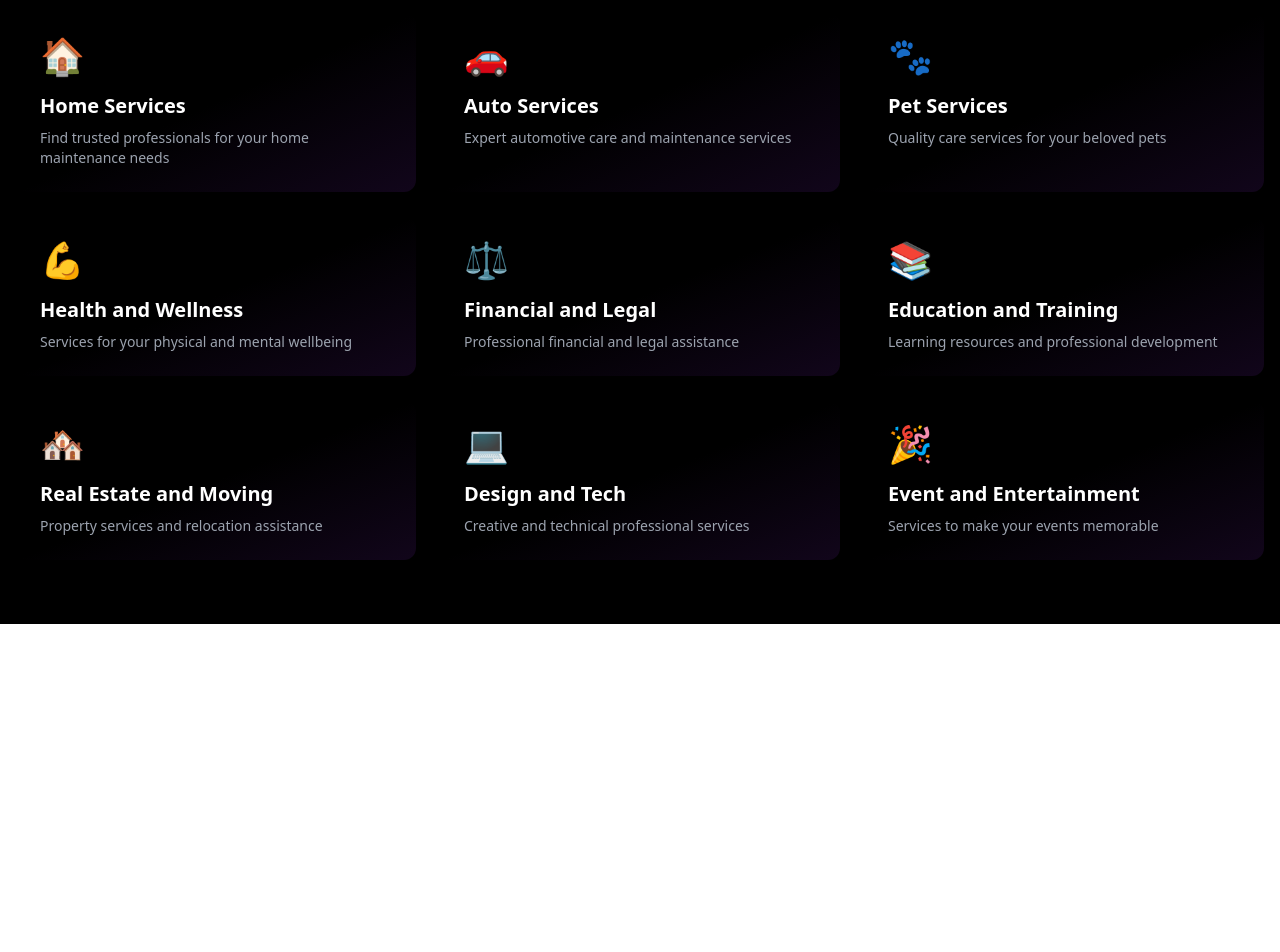
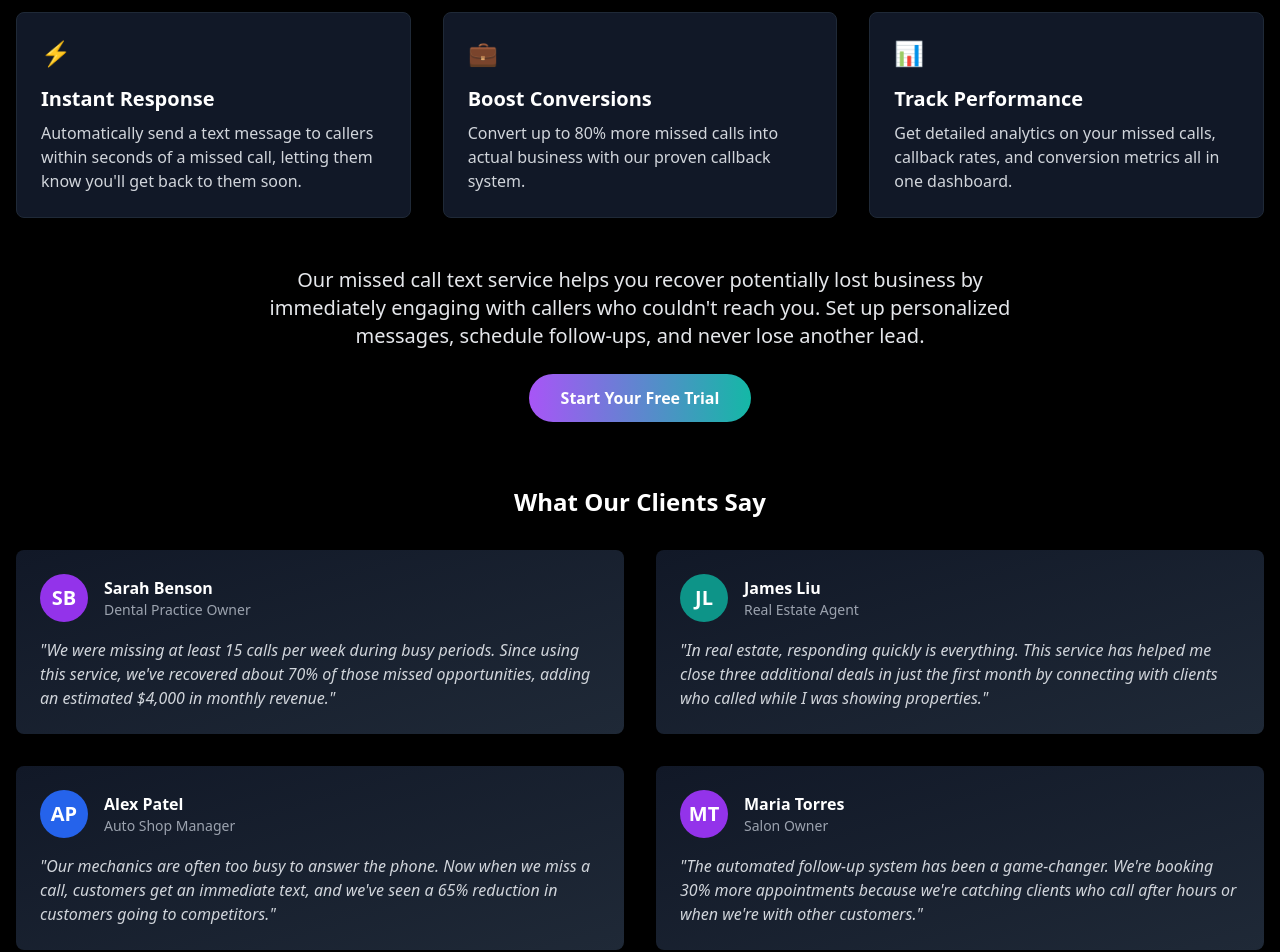
Before and after one commit to norgias/local-service-hub, a React (Vite) app: page / in a window 1280 px wide. Shown: the part 840-1792 px from the top of the page. Before the commit the page ends 1464 px from the top, so only its background shows below. Built offline with nearby package versions, Linux system fonts and the light colour scheme; no server answers.

Commit message:
Update Home.tsx

```diff
--- a/src/pages/Home.tsx
+++ b/src/pages/Home.tsx
@@ -1,6 +1,4 @@
 import React from 'react';
-import { categories } from '../data/categories';
-import CategoryCard from '../components/CategoryCard';
 import HeroCarousel from '../components/HeroCarousel';
 
 export default function Home() {
@@ -20,15 +18,97 @@ export default function Home() {
         </div>
       </div>
 
-      {/* Categories Grid */}
+      {/* New Content Section */}
       <div className="max-w-7xl mx-auto px-4 py-16">
-        <h2 className="text-3xl font-bold mb-12 text-center">
-          Explore Our Service Categories
+        <h2 className="text-3xl font-bold mb-12 text-center bg-gradient-to-r from-teal-400 to-purple-400 text-transparent bg-clip-text">
+          Never Miss Another Opportunity
         </h2>
-        <div className="grid grid-cols-1 md:grid-cols-2 lg:grid-cols-3 gap-6">
-          {categories.map((category) => (
-            <CategoryCard key={category.id} {...category} />
-          ))}
+
+        {/* Benefits Section */}
+        <div className="mb-16">
+          <div className="grid grid-cols-1 md:grid-cols-3 gap-8 mb-12">
+            <div className="bg-gray-900 p-6 rounded-lg border border-gray-800 hover:border-purple-500 transition-all">
+              <div className="text-purple-400 text-2xl mb-4">⚡</div>
+              <h3 className="text-xl font-bold mb-2">Instant Response</h3>
+              <p className="text-gray-300">Automatically send a text message to callers within seconds of a missed call, letting them know you'll get back to them soon.</p>
+            </div>
+
+            <div className="bg-gray-900 p-6 rounded-lg border border-gray-800 hover:border-teal-500 transition-all">
+              <div className="text-teal-400 text-2xl mb-4">💼</div>
+              <h3 className="text-xl font-bold mb-2">Boost Conversions</h3>
+              <p className="text-gray-300">Convert up to 80% more missed calls into actual business with our proven callback system.</p>
+            </div>
+
+            <div className="bg-gray-900 p-6 rounded-lg border border-gray-800 hover:border-blue-500 transition-all">
+              <div className="text-blue-400 text-2xl mb-4">📊</div>
+              <h3 className="text-xl font-bold mb-2">Track Performance</h3>
+              <p className="text-gray-300">Get detailed analytics on your missed calls, callback rates, and conversion metrics all in one dashboard.</p>
+            </div>
+          </div>
+
+          <div className="text-center max-w-3xl mx-auto mb-12">
+            <p className="text-xl text-gray-200 mb-6">
+              Our missed call text service helps you recover potentially lost business by immediately engaging with callers who couldn't reach you. Set up personalized messages, schedule follow-ups, and never lose another lead.
+            </p>
+            <button className="bg-gradient-to-r from-purple-500 to-teal-500 text-white font-bold py-3 px-8 rounded-full hover:from-purple-600 hover:to-teal-600 transition-all">
+              Start Your Free Trial
+            </button>
+          </div>
+        </div>
+
+        {/* Testimonials Section */}
+        <div>
+          <h3 className="text-2xl font-bold mb-8 text-center">What Our Clients Say</h3>
+
+          <div className="grid grid-cols-1 md:grid-cols-2 gap-8">
+            <div className="bg-gradient-to-br from-gray-900 to-gray-800 p-6 rounded-lg">
+              <div className="flex items-center mb-4">
+                <div className="w-12 h-12 bg-purple-600 rounded-full flex items-center justify-center text-xl font-bold mr-4">SB</div>
+                <div>
+                  <p className="font-bold">Sarah Benson</p>
+                  <p className="text-sm text-gray-400">Dental Practice Owner</p>
+                </div>
+              </div>
+              <p className="text-gray-300 italic">"We were missing at least 15 calls per week during busy periods. Since using this service, we've recovered about 70% of those missed opportunities, adding an estimated $4,000 in monthly revenue."</p>
+            </div>
+
+            <div className="bg-gradient-to-br from-gray-900 to-gray-800 p-6 rounded-lg">
+              <div className="flex items-center mb-4">
+                <div className="w-12 h-12 bg-teal-600 rounded-full flex items-center justify-center text-xl font-bold mr-4">JL</div>
+                <div>
+                  <p className="font-bold">James Liu</p>
+                  <p className="text-sm text-gray-400">Real Estate Agent</p>
+                </div>
+              </div>
+              <p className="text-gray-300 italic">"In real estate, responding quickly is everything. This service has helped me close three additional deals in just the first month by connecting with clients who called while I was showing properties."</p>
+            </div>
+
+            <div className="bg-gradient-to-br from-gray-900 to-gray-800 p-6 rounded-lg">
+              <div className="flex items-center mb-4">
+                <div className="w-12 h-12 bg-blue-600 rounded-full flex items-center justify-center text-xl font-bold mr-4">AP</div>
+                <div>
+                  <p className="font-bold">Alex Patel</p>
+                  <p className="text-sm text-gray-400">Auto Shop Manager</p>
+                </div>
+              </div>
+              <p className="text-gray-300 italic">"Our mechanics are often too busy to answer the phone. Now when we miss a call, customers get an immediate text, and we've seen a 65% reduction in customers going to competitors."</p>
+            </div>
+
+            <div className="bg-gradient-to-br from-gray-900 to-gray-800 p-6 rounded-lg">
+              <div className="flex items-center mb-4">
+                <div className="w-12 h-12 bg-purple-600 rounded-full flex items-center justify-center text-xl font-bold mr-4">MT</div>
+                <div>
+                  <p className="font-bold">Maria Torres</p>
+                  <p className="text-sm text-gray-400">Salon Owner</p>
+                </div>
+              </div>
+              <p className="text-gray-300 italic">"The automated follow-up system has been a game-changer. We're booking 30% more appointments because we're catching clients who call after hours or when we're with other customers."</p>
+            </div>
+          </div>
+
+          <div className="text-center mt-12">
+            <a href="/pricing" className="text-teal-400 font-bold underline hover:text-teal-300 transition-all">View our pricing plans →</a>
+          </div>
         </div>
       </div>
     </div>
```
